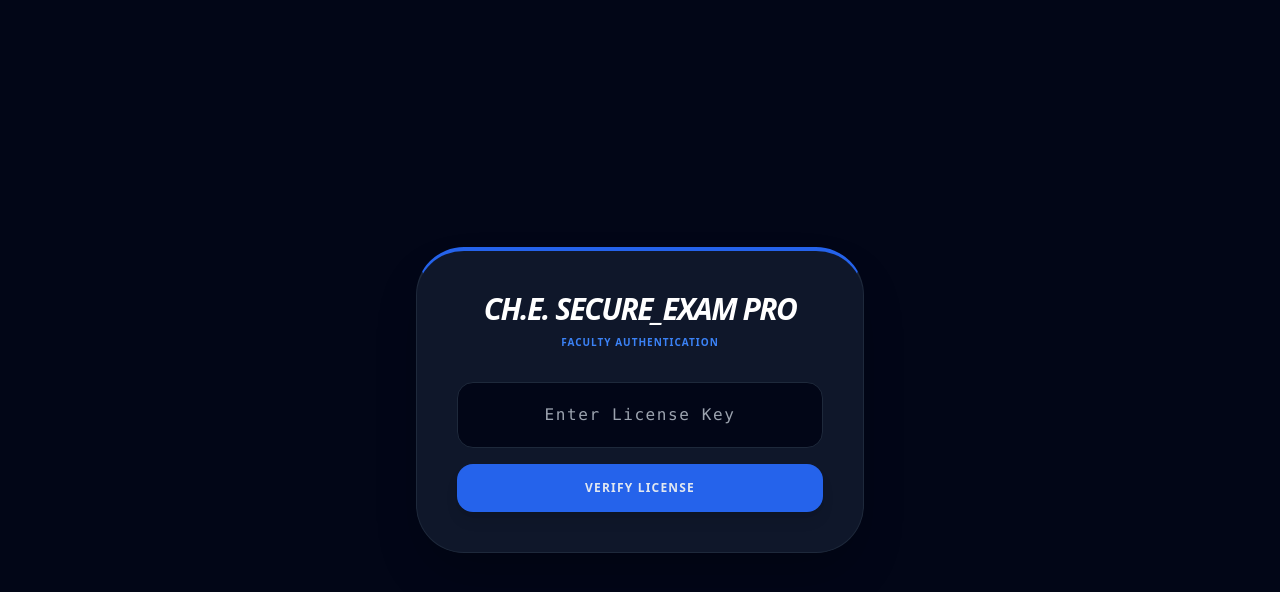
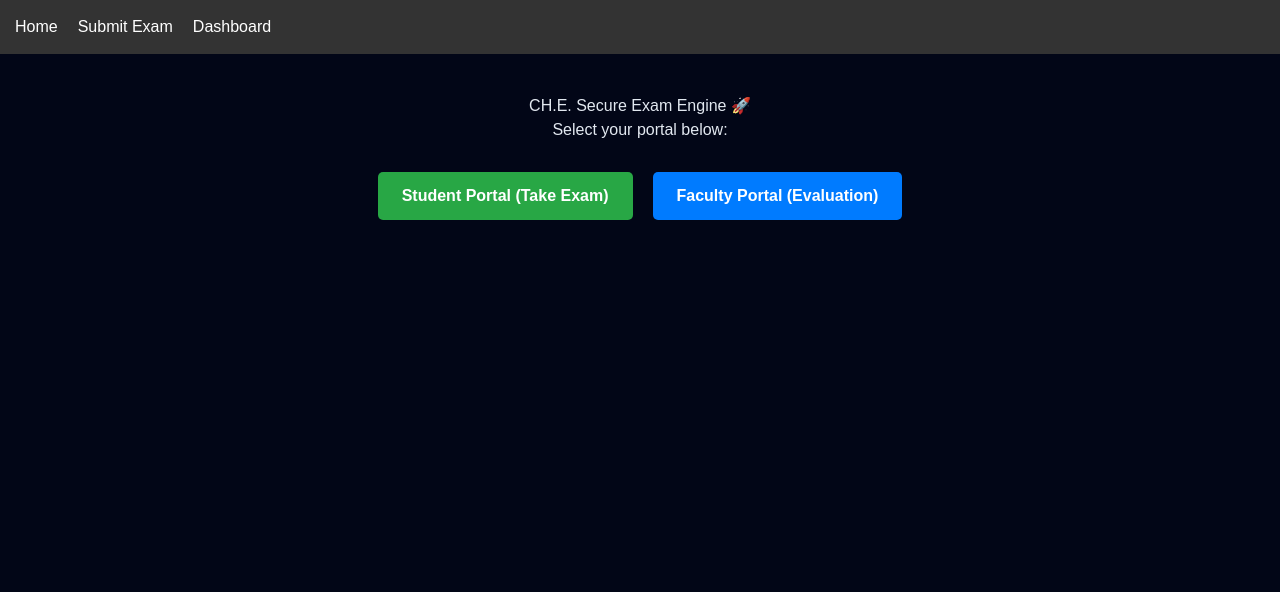
Before and after one commit to pbkDev-creator/DigitalExamSystem, a React (Vite) app in the folder client/: page / in a window 1280 px wide. Shown: the top 592 px of the page. Built offline with nearby package versions, Linux system fonts and the light colour scheme.

Commit message:
Final App.jsx with navigation and routes

```diff
--- a/client/src/App.jsx
+++ b/client/src/App.jsx
@@ -1,25 +1,61 @@
 import React from 'react';
-import { BrowserRouter as Router, Routes, Route, Navigate } from 'react-router-dom';
+import { BrowserRouter as Router, Routes, Route, Link } from 'react-router-dom';
 
-// Importing from your specific folder structure
-import FacultyDashboard from './pages/FacultyDashboard.jsx';
-import Submit from './components/Submit.jsx';
+// --- Import your Components ---
+// Ensure these paths match your folder structure exactly
+import Submit from './components/Submit';
+import FacultyDashboard from './pages/FacultyDashboard';
+
+// --- A Simple Home Component (Optional) ---
+const Home = () => (
+  <div style={{ padding: '40px', textAlign: 'center', fontFamily: 'sans-serif' }}>
+    <h1>CH.E. Secure Exam Engine 🚀</h1>
+    <p>Select your portal below:</p>
+    <div style={{ marginTop: '20px' }}>
+      <Link to="/submit" style={buttonStyle}>Student Portal (Take Exam)</Link>
+      <Link to="/dashboard" style={{ ...buttonStyle, backgroundColor: '#007bff' }}>Faculty Portal (Evaluation)</Link>
+    </div>
+  </div>
+);
+
+const buttonStyle = {
+  display: 'inline-block',
+  padding: '12px 24px',
+  margin: '10px',
+  backgroundColor: '#28a745',
+  color: 'white',
+  textDecoration: 'none',
+  borderRadius: '5px',
+  fontWeight: 'bold'
+};
 
 function App() {
   return (
     <Router>
-      <div className="min-h-screen bg-slate-950">
-        <Routes>
-          {/* Main Faculty Command Center */}
-          <Route path="/" element={<FacultyDashboard />} />
+      {/* Navigation Header visible on all pages */}
+      <nav style={{
+        padding: '15px',
+        backgroundColor: '#333',
+        color: 'white',
+        display: 'flex',
+        gap: '20px',
+        fontFamily: 'sans-serif'
+      }}>
+        <Link to="/" style={{ color: 'white', textDecoration: 'none' }}>Home</Link>
+        <Link to="/submit" style={{ color: 'white', textDecoration: 'none' }}>Submit Exam</Link>
+        <Link to="/dashboard" style={{ color: 'white', textDecoration: 'none' }}>Dashboard</Link>
+      </nav>
 
-          {/* Student Mobile Submission Portal */}
-          <Route path="/submit" element={<Submit />} />
+      <Routes>
+        {/* Route for the Welcome Home Page */}
+        <Route path="/" element={<Home />} />
 
-          {/* Catch-all redirect to Dashboard */}
-          <Route path="*" element={<Navigate to="/" />} />
-        </Routes>
-      </div>
+        {/* Route for the Student Submission Page */}
+        <Route path="/submit" element={<Submit />} />
+
+        {/* Route for the Faculty Dashboard */}
+        <Route path="/dashboard" element={<FacultyDashboard />} />
+      </Routes>
     </Router>
   );
 }
```
